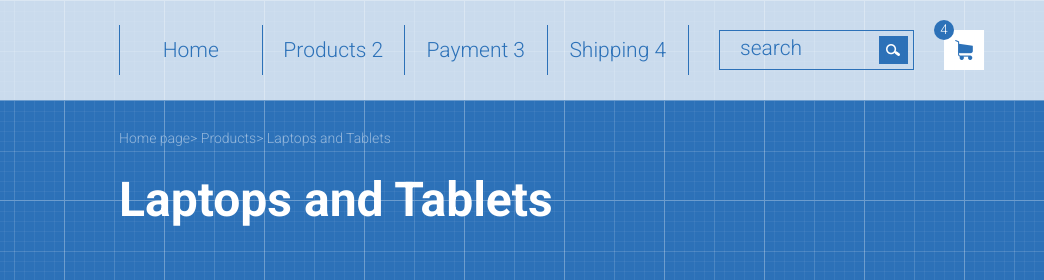
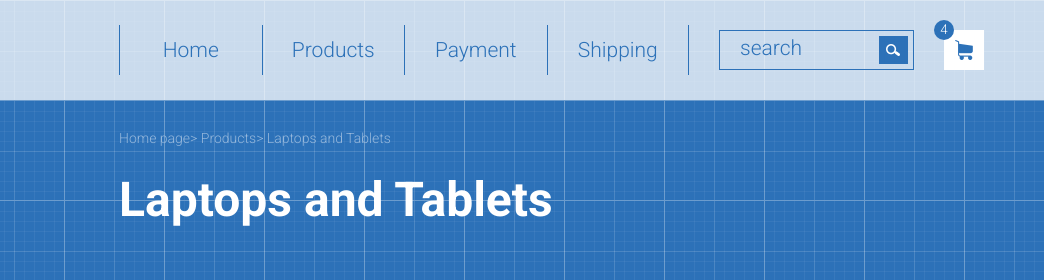
Before and after one commit to ztDiana/shop-project, a plain HTML site: page index.html in a window 1280 px wide. Shown: the top 280 px of the page, 236-1280 px from the left. Drawn offline with Linux system fonts and the light colour scheme.

Commit message:
fix merge

```diff
--- a/index.html
+++ b/index.html
@@ -24,7 +24,7 @@
         <div class="col-md-6"><nav>
             <ul class="menu">
                 <li><a href="">Home</a></li>
-                <li class="drop-down"><a href="">Products 2</a>
+                <li class="drop-down"><a href="">Products</a>
                 <ul class="submenu">
                     <li>Lorem ipsum dolor</li>
                     <li>Sit amet </li>
@@ -34,8 +34,8 @@
                     <li>Aperiam odit accusamus </li>
                     <li>At expedita</li>
                 </ul></li>
-                <li><a href="">Payment 3</a></li>
-                <li><a href="">Shipping 4</a></li>
+                <li><a href="">Payment</a></li>
+                <li><a href="">Shipping</a></li>
             </ul>
         </nav></div>
         <div class="col-md-3">
```
